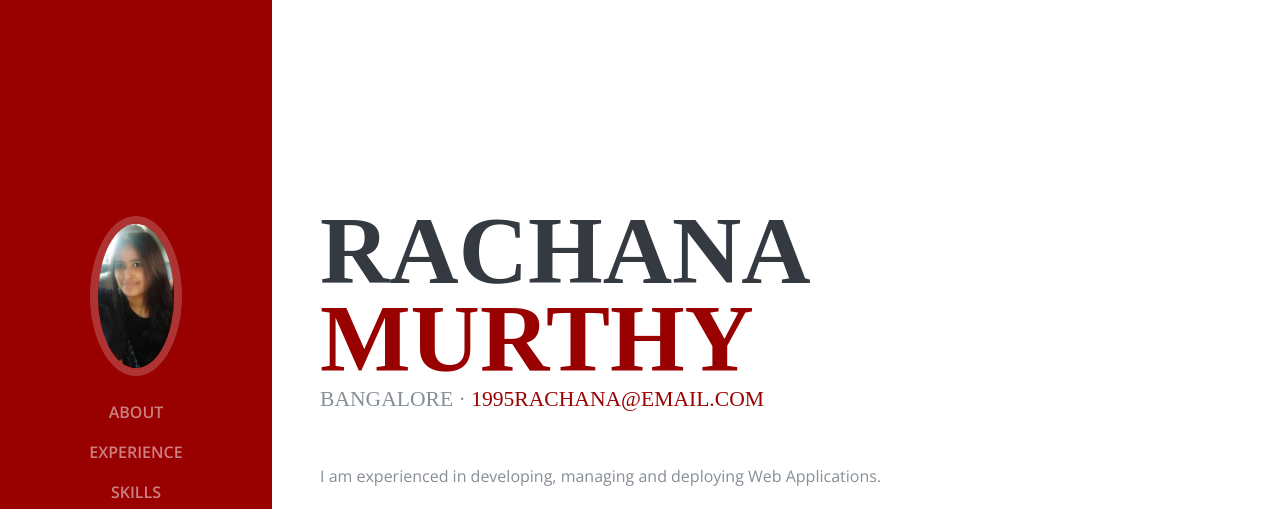
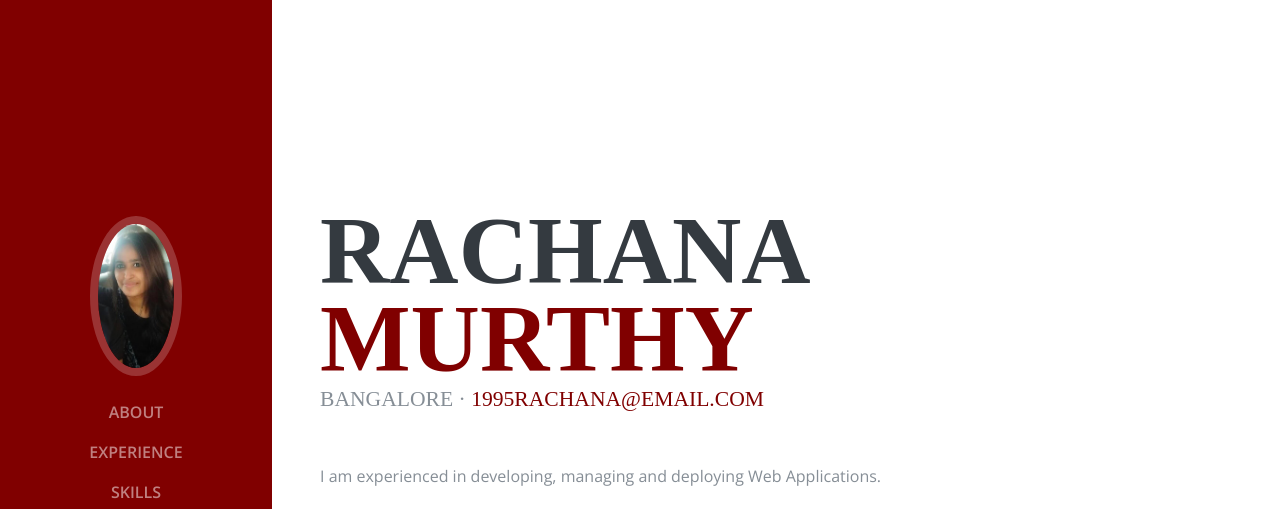
Before and after one commit to rachanamurthy/rachanamurthy.github.io, a plain HTML site: page index.html in a window 1280 px wide. Shown: the top 509 px of the page. Drawn offline with nearby package versions, Linux system fonts and the light colour scheme; a web font is replaced by a local one.

Commit message:
Change Color

```diff
--- a/css/resume.css
+++ b/css/resume.css
@@ -44,7 +44,7 @@ h2 {
 }
 
 .list-social-icons a:hover {
-  color: #990000;
+  color: #800000;
 }
 
 .list-social-icons a .fa-lg {
@@ -56,7 +56,7 @@ h2 {
 }
 
 .list-icons .list-inline-item i:hover {
-  color: #990000;
+  color: #800000;
 }
 
 #sideNav .navbar-nav .nav-item .nav-link {
@@ -131,15 +131,15 @@ section.resume-section .resume-item .resume-date {
 }
 
 .bg-primary {
-  background-color: #990000 !important;
+  background-color: #800000 !important;
 }
 
 .text-primary {
-  color: #990000 !important;
+  color: #800000 !important;
 }
 
 a {
-  color: #990000;
+  color: #800000;
 }
 
 a:hover, a:focus, a:active {
```
